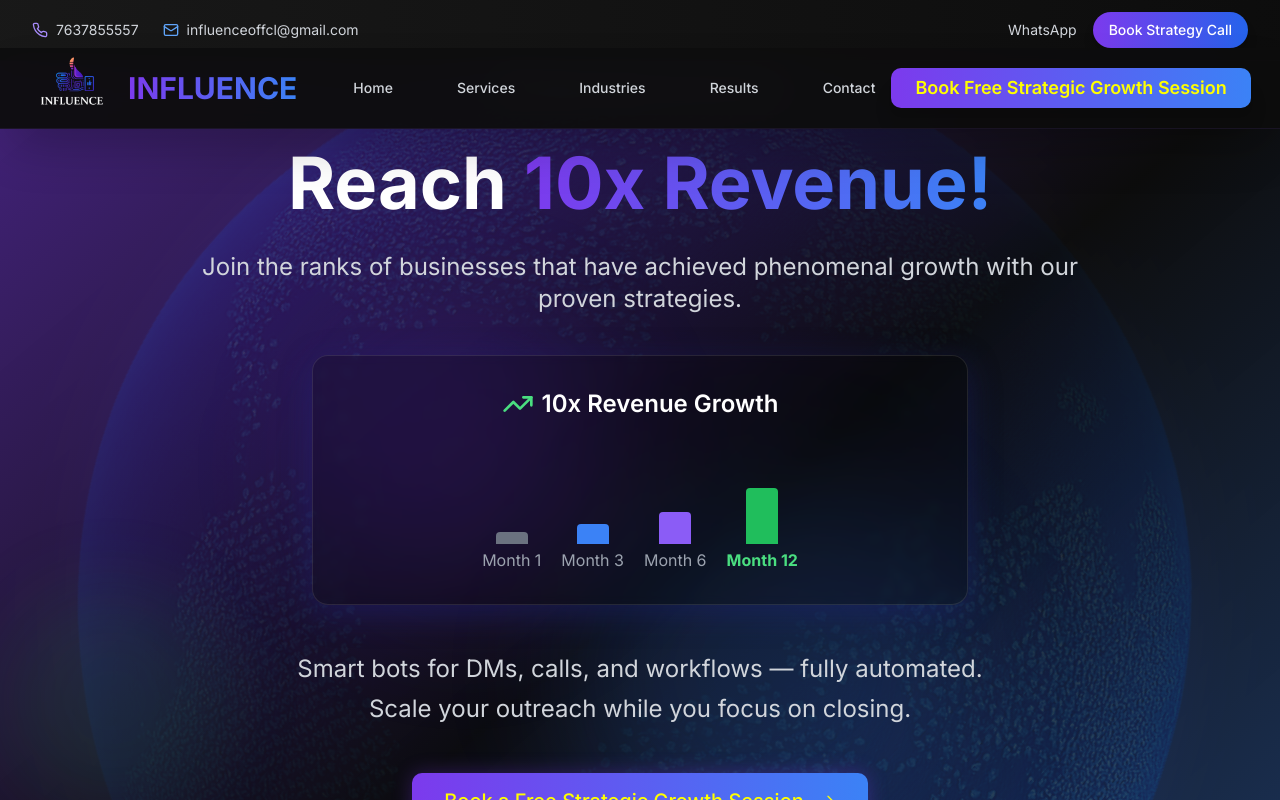
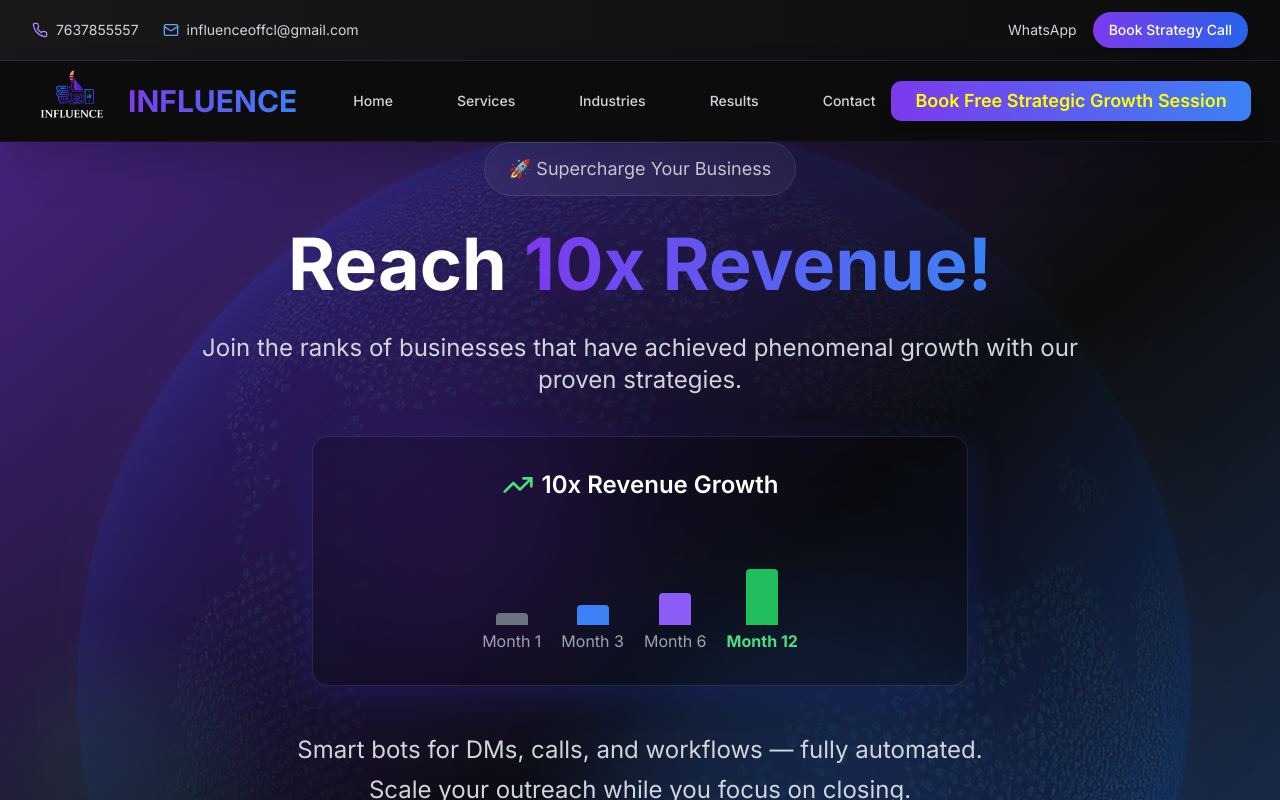
Before and after one commit to pragyan69/influenceAI, a React (Vite) app: page / in a window 1280 px wide. Shown: the top 800 px of the page. Built offline with nearby package versions, Linux system fonts and the light colour scheme.

Commit message:
Fix: Sticky header logo issue
Ensured the header's logo remains fixed during scrolling.

```diff
--- a/src/components/Navbar.tsx
+++ b/src/components/Navbar.tsx
@@ -53,7 +53,7 @@ const Navbar = () => {
       </div>
 
       {/* Main Navigation */}
-      <nav className="fixed top-12 w-full z-50 bg-dark-primary/95 backdrop-blur-lg border-b border-violet-500/10 shadow-2xl">
+      <nav className="sticky top-0 w-full z-[100] bg-dark-primary/95 backdrop-blur-lg border-b border-violet-500/10 shadow-2xl">
         <div className="max-w-7xl mx-auto px-4 sm:px-6 lg:px-8">
           <div className="flex justify-between items-center h-20">
             {/* Logo */}
```
